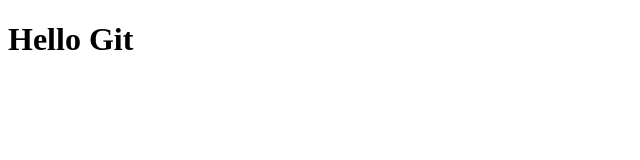
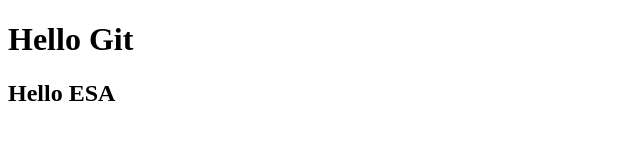
Before and after one commit to Mahdi19R/project-test, a plain HTML site: page frontend/index.html in a window 1280 px wide. Shown: the whole page, without its empty margins (0-640 px from the left). Drawn offline with Linux system fonts and the light colour scheme.

Commit message:
add h2 tag

```diff
--- a/frontend/index.html
+++ b/frontend/index.html
@@ -8,5 +8,6 @@
 </head>
 <body>
     <h1>Hello Git</h1>
+    <h2>Hello ESA</h2>
 </body>
 </html>
```
Also changed, not shown: 1 other file.
